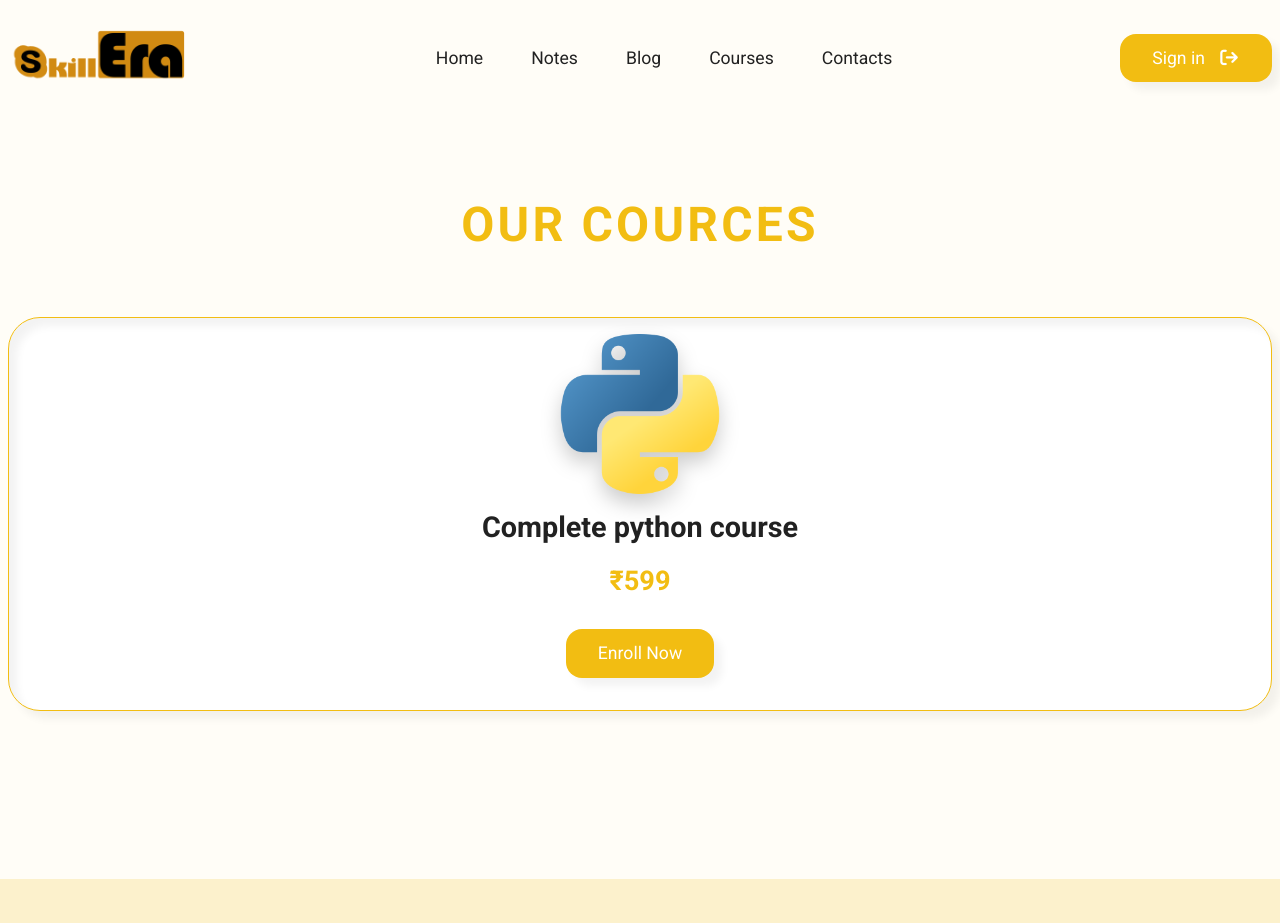
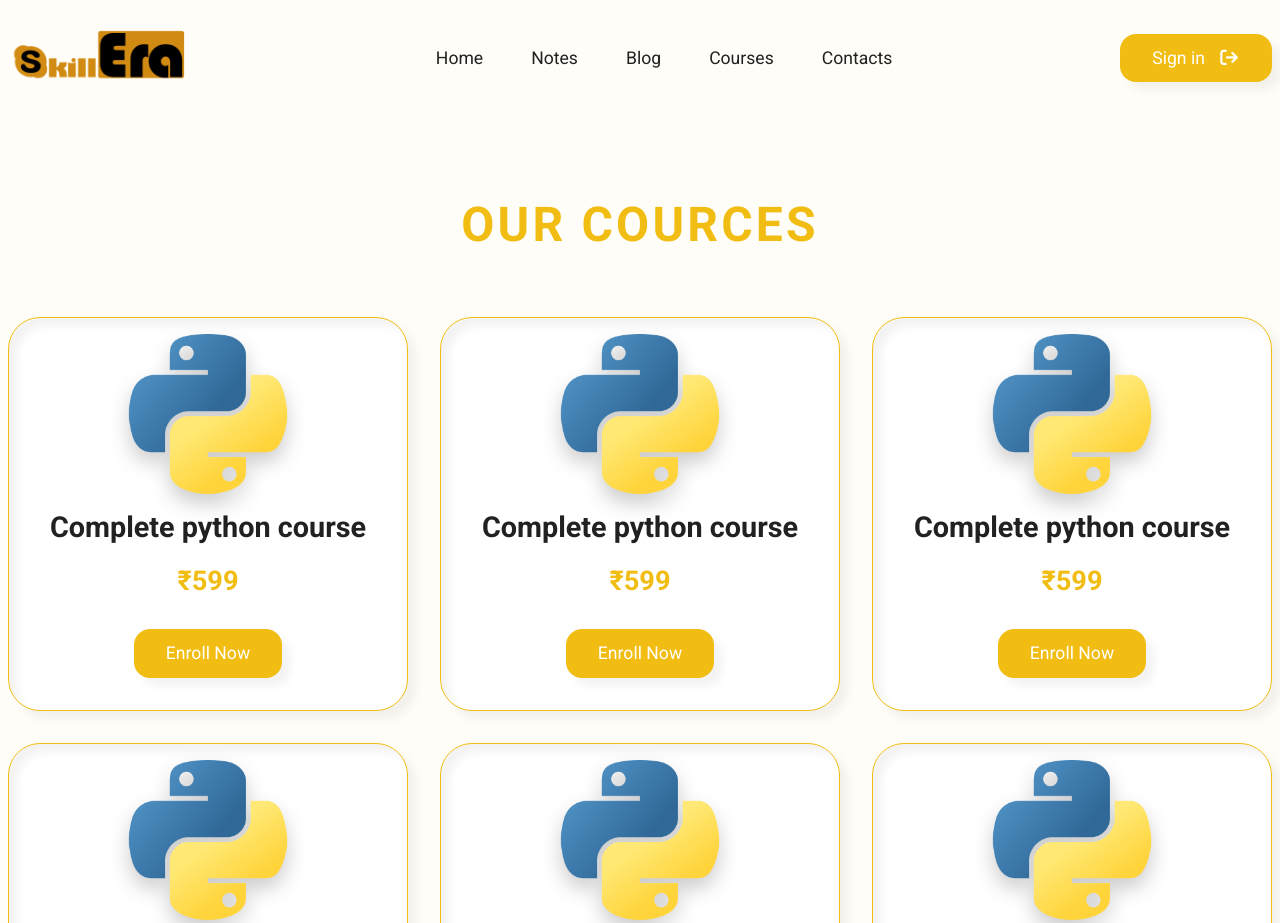
Before and after one commit to raviitsh3-cloud/Elearning_website_project, a website: page public/courses.html in a window 1280 px wide. Shown: the top 923 px of the page. Drawn offline with Linux system fonts and the light colour scheme.

Commit message:
adding backend on git

```diff
--- a/package.json
+++ b/package.json
@@ -113,4 +113,6 @@
   },
   "author": "",
   "license": "ISC"
+
+
 }
--- a/public/courses.html
+++ b/public/courses.html
@@ -12,6 +12,7 @@
         crossorigin="anonymous" referrerpolicy="no-referrer" />
 
     <link rel="stylesheet" href="style.css">
+
 
 </head>
 <body>
@@ -96,14 +97,14 @@
                 </div>
 
                 <div class="card-list text-center flex mt-4 gap-2">
-                    <div class="order-card">
+                    <!--<div class="order-card">
                         <div class="card-image">
                             <img src="images/python.png">
                         </div>
                         <h4>Complete python course</h4>
                         <h4 class="price">₹599</h4>
                         <a href="#" class="btn">Enroll Now</a>
-                    </div>
+                    </div>-->
                 </div>
             </div>
 
@@ -189,6 +190,7 @@
 
 
     <script src="script.js"></script>
+    <script src="main.js"></script>
 
 </body>
 </html>
--- /dev/null
+++ b/public/main.js
@@ -0,0 +1,38 @@
+const hamburger = document.querySelector('.hamburger');
+const mobileMenu = document.querySelector('.mobile-menu');
+const cardList = document.querySelector('.card-list');
+
+
+
+hamburger.addEventListener('click', ()=>mobileMenu.classList.toggle('mobile-menu-active'));
+
+let productList = [];
+const showCards =()=>{
+    productList.forEach(product =>{
+
+        const orderCard = document.createElement('div');
+        orderCard.classList.add('order-card');
+
+        orderCard.innerHTML=`<div class="card-image">
+                            <img src="images/python.png">
+                        </div>
+                        <h4>Complete python course</h4>
+                        <h4 class="price">₹599</h4>
+                        <a href="#" class="btn">Enroll Now</a>`;
+
+                        cardList.appendChild(orderCard);
+    })
+}
+
+const initApp = ()=>{
+
+    fetch('products.json').then
+    (response => response.json()).then
+    (data =>{
+
+        productList = data;
+        showCards();
+    })
+}
+
+initApp();
--- /dev/null
+++ b/public/products.json
@@ -0,0 +1,50 @@
+[
+    {
+        "id": 1,
+        "name": "abs",
+        "price": "₹899",
+        "images": "images/python.png"
+    },
+    {
+        "id": 2,
+        "name": "abs",
+        "price": "₹899",
+        "images": "images/python.png"
+    },
+    {
+        "id": 3,
+        "name": "abs",
+        "price": "₹899",
+        "images": "images/python.png"
+    },
+    {
+        "id": 4,
+        "name": "abs",
+        "price": "₹899",
+        "images": "images/python.png"
+    },
+    {
+        "id": 5,
+        "name": "abs",
+        "price": "₹899",
+        "images": "images/python.png"
+    },
+    {
+        "id": 6,
+        "name": "abs",
+        "price": "₹899",
+        "images": "images/python.png"
+    },
+    {
+        "id": 7,
+        "name": "abs",
+        "price": "₹899",
+        "images": "images/python.png"
+    },
+    {
+        "id": 8,
+        "name": "abs",
+        "price": "₹899",
+        "images": "images/python.png"
+    }
+]
--- a/public/style.css
+++ b/public/style.css
@@ -261,6 +261,7 @@ p {
         box-shadow: rgba(0, 0, 0, 0.05) 8px 8px 8px,
             rgba(0, 0, 0, 0.05) 8px 8px 8px inset;
         transition: all .5s ease-in-out;
+        z-index: 999;
     }
 
     .mobile-menu-active {
--- a/server.js
+++ b/server.js
@@ -1,3 +1,5 @@
+// server.js
+
 require("dotenv").config();
 const express = require("express");
 const mongoose = require("mongoose");
```
Also changed, not shown: public/script.js (line endings or trailing spaces), 1 other file.
